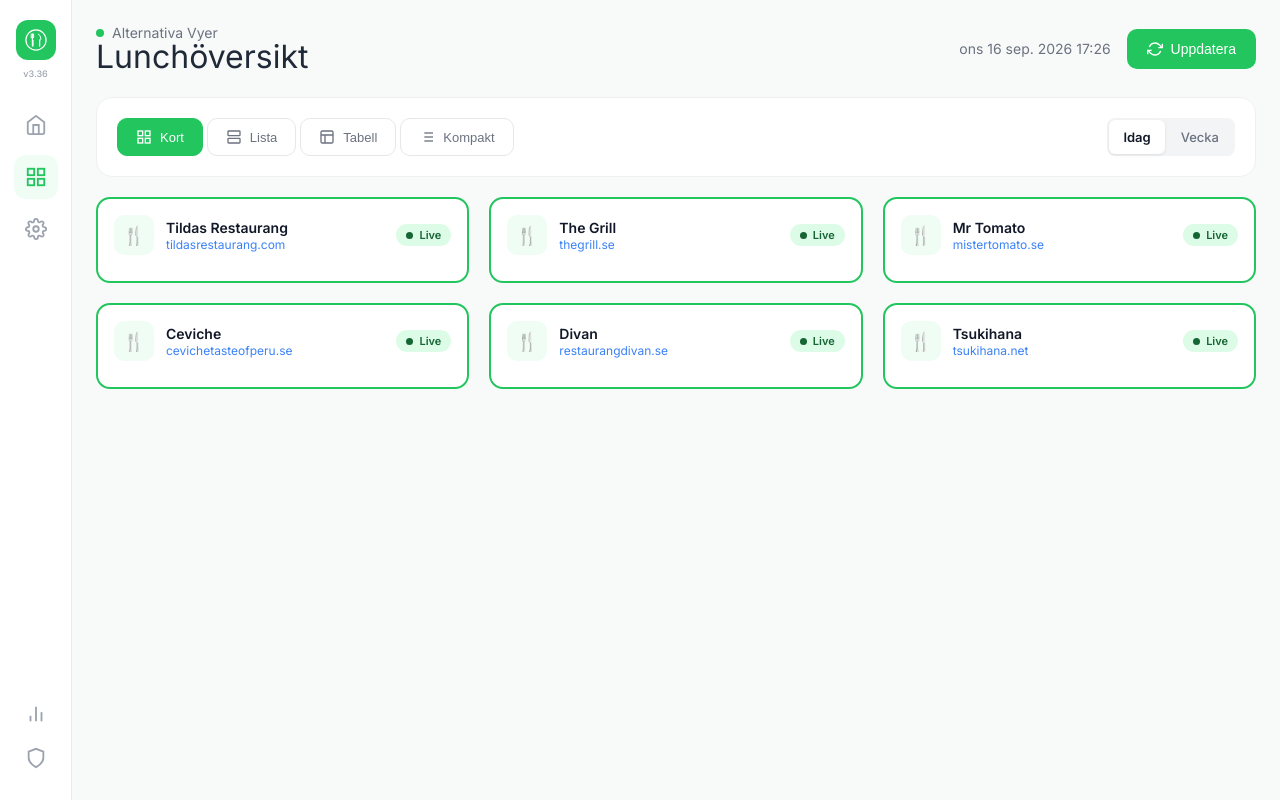
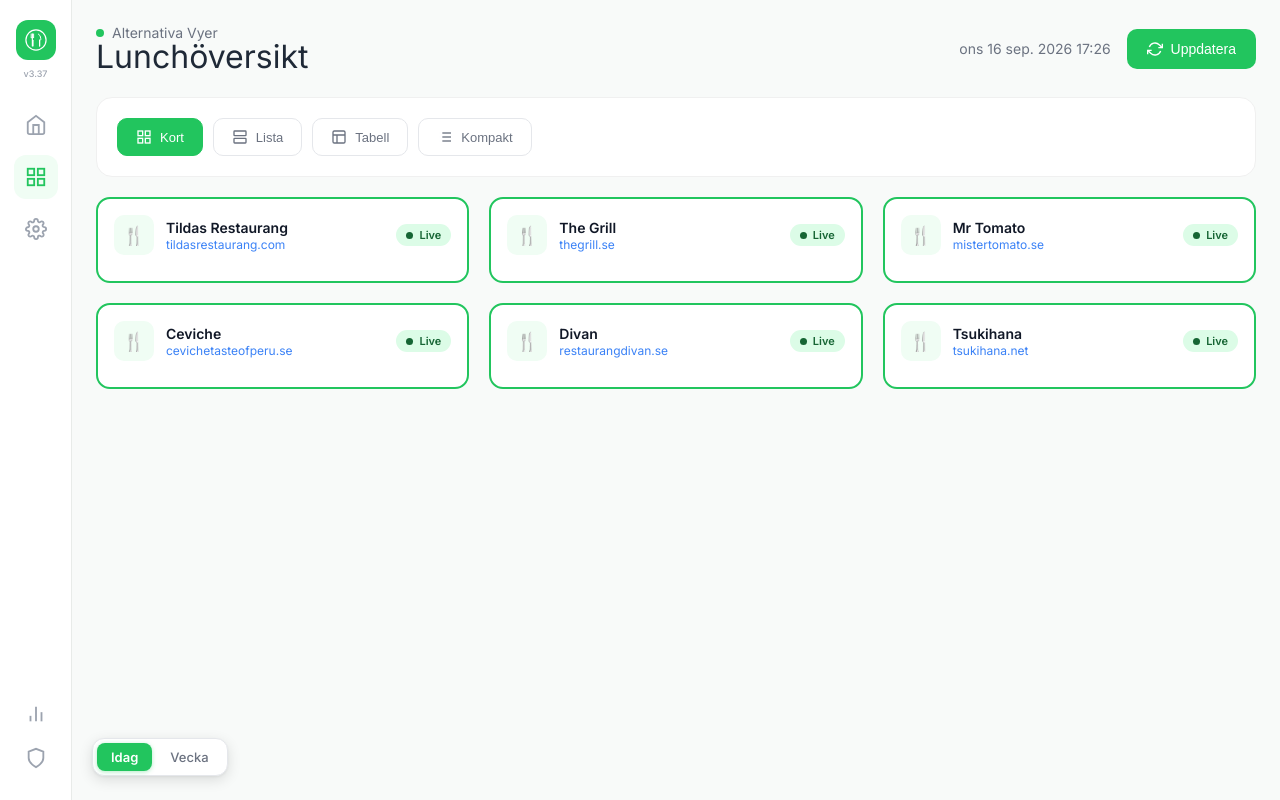
Before and after one commit to kafk/Lunch2, a Flask app: page /display in a window 1280 px wide. Run offline with Flask 3, Linux system fonts and the light colour scheme; data that the repository does not hold is empty.

Commit message:
Move day/week toggle above bottom menu left and remove analytics/admin from mobile bottom menu, bump version to 3.37

```diff
--- a/app.py
+++ b/app.py
@@ -34,7 +34,7 @@ app.secret_key = os.environ.get('SECRET_KEY', 'lunch-monitor-secret-key-2026')
 
 ADMIN_PASSWORD = os.environ.get('ADMIN_PASSWORD', '0126')
 
-VERSION = '3.36'
+VERSION = '3.37'
 URLS_FILE = 'urls.json'
 COLLECTION_NAME = 'restaurants'
 STAGING_FILE = 'staging.json'
--- a/templates/base.html
+++ b/templates/base.html
@@ -981,22 +981,17 @@
                 justify-content: space-around;
                 align-items: center;
                 gap: 8px;
+                width: 100%;
                 flex: 1;
             }
 
             .sidebar-bottom {
-                display: flex;
-                flex-direction: row;
-                justify-content: space-around;
-                align-items: center;
-                gap: 8px;
-                margin-top: 0;
-                flex: 1;
+                display: none !important;
             }
 
             .sidebar-link {
-                width: 42px;
-                height: 42px;
+                width: 44px;
+                height: 44px;
                 border-radius: 10px;
             }
 
--- a/templates/display.html
+++ b/templates/display.html
@@ -27,9 +27,9 @@
 </div>
 
 <!-- View Toggle -->
+<!-- View Toggle -->
 <div class="card" style="margin-bottom: 20px;">
-    <div class="view-toggle" style="justify-content:space-between;">
-        <div style="display:flex;gap:4px;">
+    <div class="view-toggle">
         <button class="view-btn active" data-view="cards">
             <svg width="16" height="16" fill="none" stroke="currentColor" stroke-width="2" viewBox="0 0 24 24">
                 <rect x="3" y="3" width="7" height="7"/>
@@ -64,14 +64,13 @@
             </svg>
             Kompakt
         </button>
-        </div>
-        <div style="display:flex;background:#f3f4f6;border-radius:8px;padding:2px;gap:2px;">
-            <button id="disp-btn-today" onclick="setDisplayView('today')"
-                style="padding:5px 14px;border:none;border-radius:6px;font-size:13px;font-weight:600;cursor:pointer;font-family:inherit;background:white;color:#111827;box-shadow:0 1px 3px rgba(0,0,0,.1);">Idag</button>
-            <button id="disp-btn-week" onclick="setDisplayView('week')"
-                style="padding:5px 14px;border:none;border-radius:6px;font-size:13px;font-weight:500;cursor:pointer;font-family:inherit;background:transparent;color:#6b7280;">Vecka</button>
-        </div>
     </div>
+</div>
+
+<!-- Floating Day / Week Toggle (Above Bottom Menu, Left) -->
+<div class="day-week-toggle-container">
+    <button id="disp-btn-today" class="day-toggle-btn active" onclick="setDisplayView('today')">Idag</button>
+    <button id="disp-btn-week" class="day-toggle-btn" onclick="setDisplayView('week')">Vecka</button>
 </div>
 
 <div class="loading" id="loading">
@@ -143,6 +142,48 @@
         .main-content {
             max-width: none;
             width: calc(100vw - 72px);
+        }
+    }
+
+    /* Floating Day/Week Toggle above bottom nav on the left */
+    .day-week-toggle-container {
+        position: fixed;
+        bottom: 74px;
+        left: 16px;
+        z-index: 950;
+        display: inline-flex;
+        background: white;
+        padding: 4px;
+        border-radius: 12px;
+        border: 1px solid #e5e7eb;
+        box-shadow: 0 4px 14px rgba(0, 0, 0, 0.12), 0 1px 3px rgba(0,0,0,0.06);
+        gap: 4px;
+    }
+
+    .day-toggle-btn {
+        padding: 6px 14px;
+        border: none;
+        border-radius: 8px;
+        font-size: 13px;
+        font-weight: 500;
+        cursor: pointer;
+        font-family: inherit;
+        transition: all 0.15s ease;
+        background: transparent;
+        color: #6b7280;
+    }
+
+    .day-toggle-btn.active {
+        background: #22c55e;
+        color: white;
+        font-weight: 600;
+        box-shadow: 0 1px 4px rgba(34, 197, 94, 0.35);
+    }
+
+    @media (min-width: 769px) {
+        .day-week-toggle-container {
+            bottom: 24px;
+            left: 92px;
         }
     }
 
@@ -623,10 +664,17 @@
 
     function setDisplayView(mode) {
         displayView = mode;
-        const aS = 'padding:5px 14px;border:none;border-radius:6px;font-size:13px;font-weight:600;cursor:pointer;font-family:inherit;background:white;color:#111827;box-shadow:0 1px 3px rgba(0,0,0,.1);';
-        const iS = 'padding:5px 14px;border:none;border-radius:6px;font-size:13px;font-weight:500;cursor:pointer;font-family:inherit;background:transparent;color:#6b7280;';
-        document.getElementById('disp-btn-today').style.cssText = mode === 'today' ? aS : iS;
-        document.getElementById('disp-btn-week').style.cssText  = mode === 'week'  ? aS : iS;
+        const todayBtn = document.getElementById('disp-btn-today');
+        const weekBtn = document.getElementById('disp-btn-week');
+        if (todayBtn && weekBtn) {
+            if (mode === 'today') {
+                todayBtn.classList.add('active');
+                weekBtn.classList.remove('active');
+            } else {
+                todayBtn.classList.remove('active');
+                weekBtn.classList.add('active');
+            }
+        }
         renderViews();
     }
 
```
